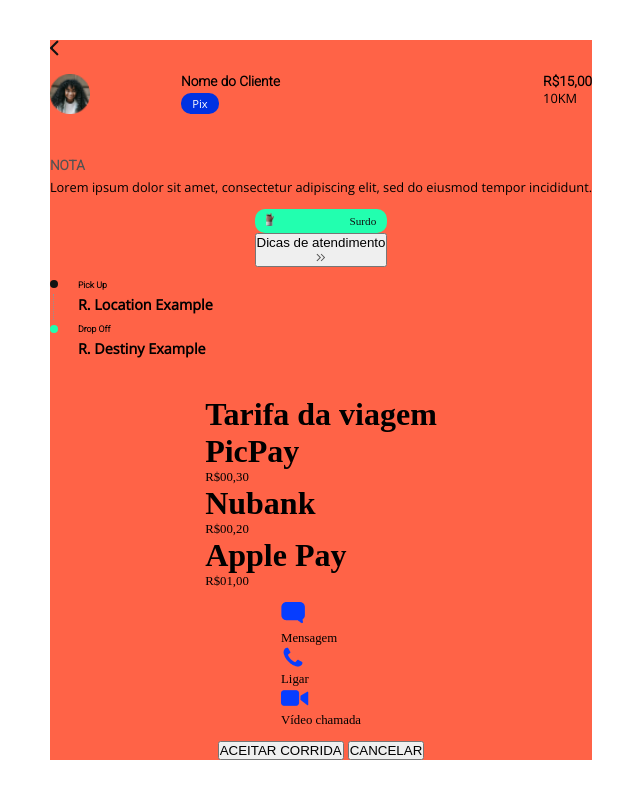
After one commit to RebecaBaruch/Muv_DriverApp, a PHP site: page /templates/race-specification.html in a window 1280 px wide. The commit adds this page. Shown: the whole page, without its empty margins (319-959 px from the left). Run offline with PHP 8.4, Linux system fonts and the light colour scheme.

Commit message:
comecei a formatar a race-specificaition.html

```diff
--- a/Muv_Driver/www/css/index.css
+++ b/Muv_Driver/www/css/index.css
@@ -1032,3 +1032,40 @@
     background-color: #1945e4;
     color: white;
 }
+
+/* formata race-specification.html*/
+
+.proRace-body{
+    display: flex;
+    justify-content: center;
+    align-items: center;
+    width: 100vw;
+    height: 100vh;
+}
+
+.proRace-container{
+    display: flex;
+    flex-direction: column;
+    justify-content: space-between;
+    align-items: center;
+    margin: 2rem;
+    height: 90%;
+
+    background-color: tomato;
+}
+
+.proRace-container > header{
+    display: flex;
+    justify-content: left;
+    align-items: center;
+    width: 100%;
+}
+
+.note-container > h1{
+    margin-bottom: 5px;
+    color: #525252;
+}
+
+.note-container > p{
+    font-family: 'Open Sans', sans-serif !important;
+}
--- /dev/null
+++ b/Muv_Driver/www/templates/race-specification.html
@@ -0,0 +1,136 @@
+<!DOCTYPE html>
+<html lang="pt-br">
+<head>
+    <meta charset="UTF-8">
+    <meta http-equiv="X-UA-Compatible" content="IE=edge">
+    <meta name="viewport" content="width=device-width, initial-scale=1.0">
+
+    <link rel="stylesheet" type="text/css" href="../css/index.css" />
+
+    <title>Race profile</title>
+</head>
+<body class="proRace-body">
+    <div class="proRace-container">
+
+        <header class="proRace-header">
+            <button class="back-btn">
+                <img src="../img/back-btn-black.png" alt="">
+            </button>
+        </header>
+
+        <div class="profileRace-container">
+            <figure class="picClient-box">
+                <img src="../img/proPic-user.png" alt="profile-picture-user">
+            </figure>
+
+            <div class="txtClient-box">
+                <h1 class="clientName p-title"> Nome do Cliente </h1>
+
+                <div class="speRace-box">
+                    <div class="paySpe-box">
+                        <p class="p-txt"> Pix </p>
+                    </div>
+                </div>
+            </div>
+
+            <div class="cashTxt-box">
+                <h1 class="cash  p-title"> R$15,00 </h1>
+
+                <p class="distance p-txt"> 10KM </p>
+            </div>
+        </div>
+
+        <div class="note-container">
+            <h1 class="p-title">NOTA</h1>
+            <p class="p-txt">Lorem ipsum dolor sit amet, consectetur adipiscing elit, sed do eiusmod tempor incididunt.</p>
+        </div>
+
+        <div class="defSpe-row">
+            <div class="defSpe-box">
+                <figure>
+                    <img src="../img/hand-icon.png" alt="hand-icon">
+                </figure>
+
+                <p> Surdo</p>
+            </div>
+            <button class="serviceTip-btn">
+                Dicas de atendimento
+                <figure>
+                    <img src="../img/dbArrow-icon.png" alt="double-arrow-icon-button">
+                </figure>
+            </button>
+        </div>
+
+        <div class="race-container">
+            <div class="dot-container">
+                <div class="dot black-dot"></div>
+
+                <div class="trace-div"></div>
+
+                <div class="dot green-dot"></div>
+            </div>
+
+            <div class="localRequest-container">
+                <div class="local-box pickUp-box">
+                    <h2 class="localType-title">Pick Up</h2>
+                    <p class="local-txt"> R. Location Example</p>
+                </div>
+
+                <div class="local-box dropOff-box">
+                    <h2 class="localType-title">Drop Off</h2>
+                    <p class="local-txt">R. Destiny Example</p>
+                </div>
+            </div>
+        </div>
+
+        <div class="tarifa-container">
+            <h1 calss="p-title"> Tarifa da viagem </h1>
+            <div class="tarifa-row">
+                <h1>PicPay</h1>
+                <p>R$00,30</p>
+            </div>
+
+            <div class="tarifa-row">
+                <h1>Nubank</h1>
+                <p>R$00,20</p>
+            </div>
+
+            <div class="tarifa-row">
+                <h1>Apple Pay</h1>
+                <p>R$01,00</p>
+            </div>
+        </div>
+
+        <div class="outputs-container">
+            <div class="output-item">
+                <figure>
+                    <img src="../img/chat-icon-blue.png" alt="chat-icon-blue">
+                </figure>
+
+                <p>Mensagem</p>
+            </div>
+
+            <div class="output-item">
+                <figure>
+                    <img src="../img/phone-icon-blue.png" alt="call-icon-blue">
+                </figure>
+
+                <p>Ligar</p>
+            </div>
+
+            <div class="output-item">
+                <figure>
+                    <img src="../img/video-icon-blue.png" alt=" vide-call-icon-blue">
+                </figure>
+
+                <p>Vídeo chamada</p>
+            </div>
+        </div>
+
+        <div class="raceBtn-container">
+            <button class="pickUp-btn"> ACEITAR CORRIDA </button>
+            <button calss="cancel-btn"> CANCELAR </button>
+        </div>
+    </div>
+</body>
+</html>
```
Also changed, not shown: Muv_Driver/www/img/back-btn-black.png (added), Muv_Driver/www/img/chat-icon-blue.png (added), Muv_Driver/www/img/dbArrow-icon.png (added), Muv_Driver/www/img/phone-icon-blue.png (added), Muv_Driver/www/img/video-icon-blue.png (added).
